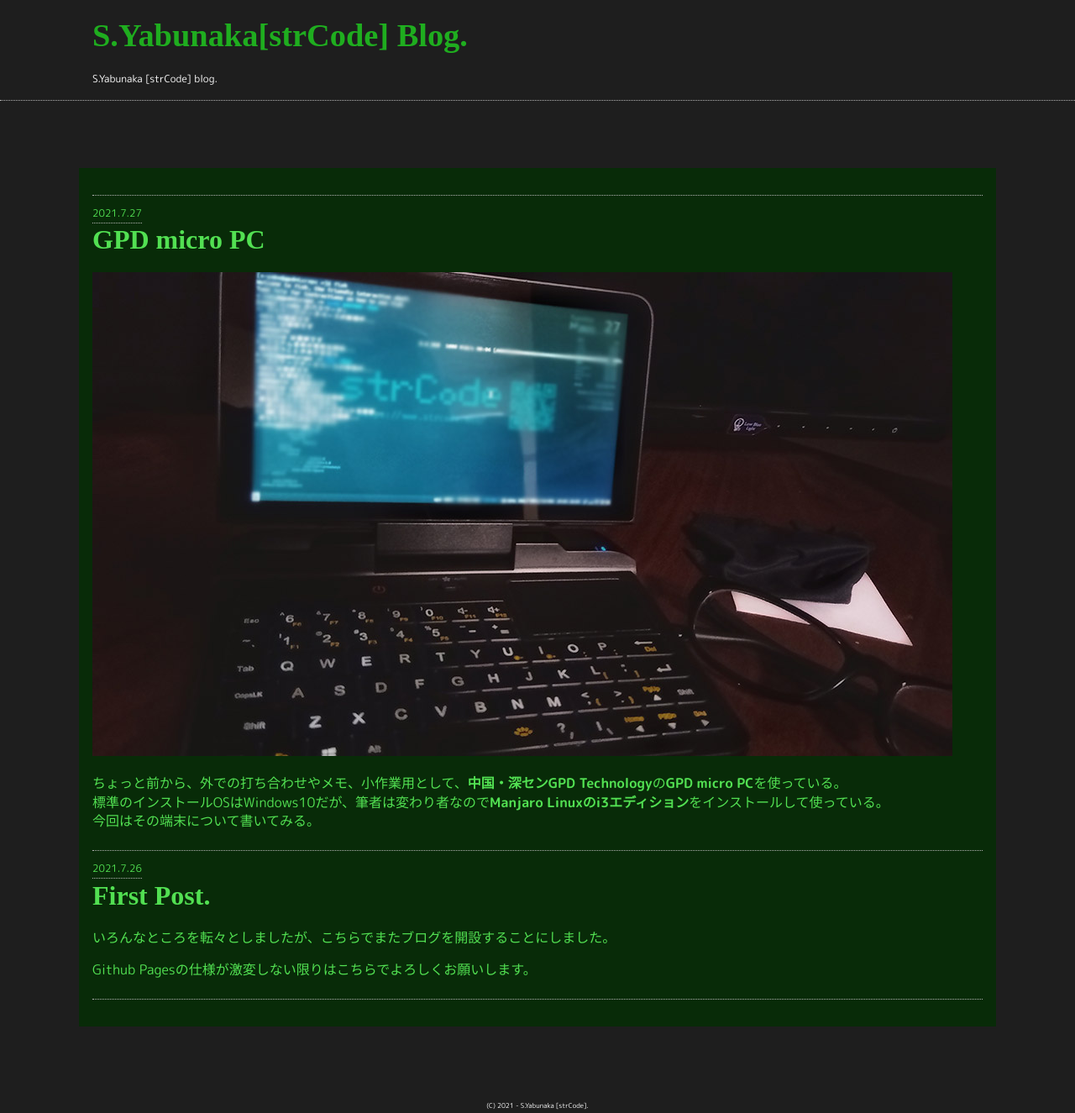
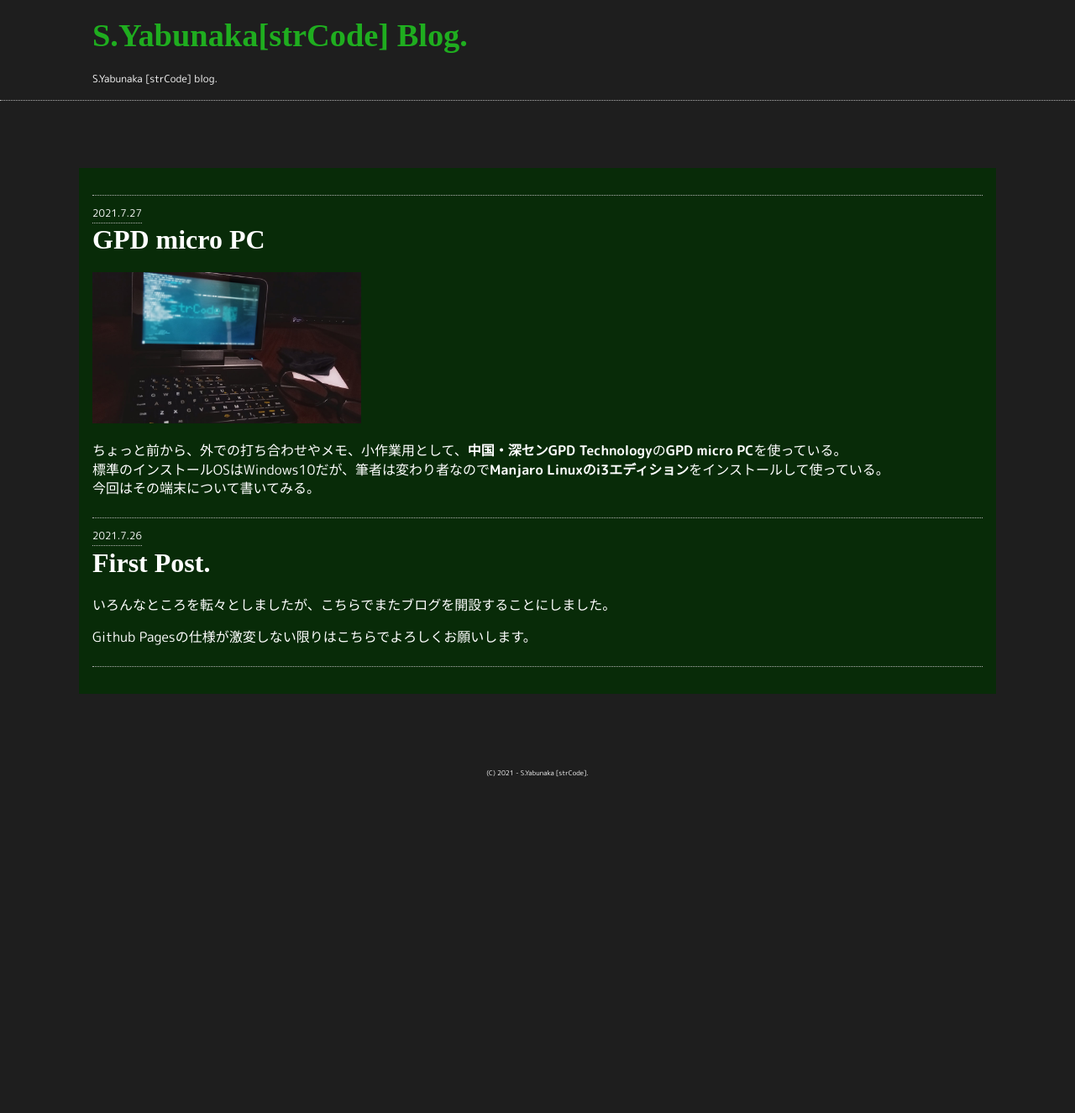
Before and after one commit to strcode-yabu/blog, a Jekyll site: the page built from index.md, in a window 1280 px wide. Shown: the whole page at 84% size. Built offline with Jekyll 4.4.1, drawn with Linux system fonts in a browser that asks for light colours; some web fonts are replaced; after the commit the page ends 929 px from its top, so only the background shows below that.

Commit message:
2021.7.28 Adjusted top article links.

```diff
--- a/_sass/jekyll-theme-hacker.scss
+++ b/_sass/jekyll-theme-hacker.scss
@@ -111,9 +111,14 @@ img {
         }
       }
       &__link {
-        display: inline-block;
+        display: block;
+        color: var(--color-main);
         text-decoration: none;
         transition: .3s;
+        img {
+          width: 320px;
+          max-width: 100%;
+        }
         &:hover {
           opacity: .8;
         }
```
